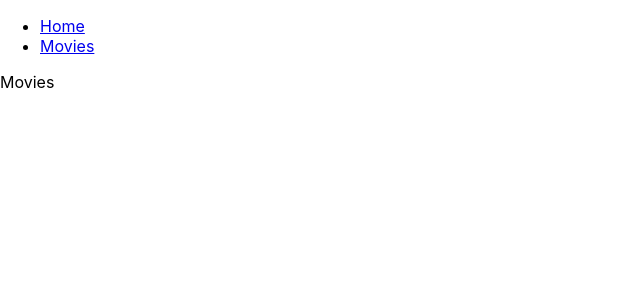
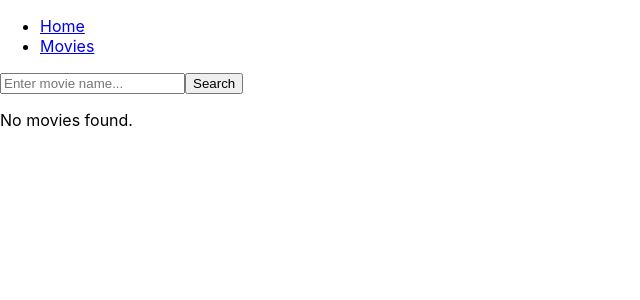
Before and after one commit to IYuliia/goit-react-woolf-hw-05-movies, a React (Create React App) app: page /goit-react-woolf-hw-05-movies/movies in a window 1280 px wide. Shown: the top 300 px of the page, without its empty margins (0-640 px from the left). Built offline with nearby package versions, Linux system fonts and the light colour scheme.

Commit message:
added movies page and api

```diff
--- a/src/api/movies.js
+++ b/src/api/movies.js
@@ -55,3 +55,15 @@ export const getReviewsApi = async movieId => {
     throw error;
   }
 };
+
+export const searchMoviesApi = async query => {
+  try {
+    const response = await axios.get(
+      addApiKey(`search/movie?query=${query}&language=en-US`)
+    );
+    return response.data;
+  } catch (error) {
+    console.error('Error fetching movies:', error);
+    throw error;
+  }
+};
--- a/src/components/Header/Header.jsx
+++ b/src/components/Header/Header.jsx
@@ -8,7 +8,7 @@ const Header = () => {
           <NavLink to="/">Home</NavLink>
         </li>
         <li>
-          <NavLink to="/products">Movies</NavLink>
+          <NavLink to="/movies">Movies</NavLink>
         </li>
       </ul>
     </nav>
--- a/src/pages/MovieDetails/MovieDetails.jsx
+++ b/src/pages/MovieDetails/MovieDetails.jsx
@@ -15,6 +15,7 @@ const MovieDetails = () => {
   const [movie, setMovie] = useState(null);
   const [cast, setCast] = useState([]);
   const [reviews, setReviews] = useState([]);
+  const [showReviews, setShowReviews] = useState(false);
 
   const getMovieDetails = useCallback(async () => {
     try {
@@ -54,9 +55,14 @@ const MovieDetails = () => {
     getMovieDetails();
   }, [getMovieDetails]);
 
+  const handleGoBack = () => {
+    window.history.back();
+  };
+
   return (
     <div>
-      <Link to="/">Go Back</Link>
+      {/* //   <Link to="/">Go Back</Link> */}
+      <button onClick={handleGoBack}>Go Back</button>
       {isLoading && <p>Loading...</p>}
       {error && <p>{error}</p>}
       {movie && (
@@ -78,13 +84,22 @@ const MovieDetails = () => {
               </Link>
             </li>
             <li>
-              <Link to={`/movies/${movieId}/reviews`} onClick={getReviews}>
+              <Link
+                to={`/movies/${movieId}/reviews`}
+                onClick={() => {
+                  getReviews();
+                  setShowReviews(true);
+                }}
+              >
                 Reviews
               </Link>
             </li>
           </ul>
           {cast && <Cast cast={cast} />}
-          {reviews && <Reviews reviews={reviews} />}
+          {showReviews && reviews.length > 0 && <Reviews reviews={reviews} />}
+          {showReviews && reviews.length === 0 && (
+            <p>We don't have any reviews for this movie.</p>
+          )}
         </div>
       )}
     </div>
--- a/src/pages/Movies/Movies.jsx
+++ b/src/pages/Movies/Movies.jsx
@@ -1,7 +1,55 @@
-import React from 'react';
+import React, { useState } from 'react';
+import { Link } from 'react-router-dom';
+import { searchMoviesApi } from '../../api/movies';
 
 const Movies = () => {
-  return <div>Movies</div>;
+  const [query, setQuery] = useState('');
+  const [movies, setMovies] = useState([]);
+  const [isLoading, setIsLoading] = useState(false);
+  const [error, setError] = useState('');
+
+  const handleSearch = async () => {
+    if (!query) return;
+
+    setIsLoading(true);
+    setError('');
+
+    try {
+      const data = await searchMoviesApi(query);
+      setMovies(data.results);
+    } catch (error) {
+      console.log('Error searching movies:', error);
+      setError('Error searching movies');
+    } finally {
+      setIsLoading(false);
+    }
+  };
+
+  return (
+    <div>
+      <div>
+        <input
+          type="text"
+          value={query}
+          onChange={e => setQuery(e.target.value)}
+          placeholder="Enter movie name..."
+        />
+        <button onClick={handleSearch}>Search</button>
+      </div>
+      {isLoading && <p>Loading...</p>}
+      {error && <p>{error}</p>}
+      {movies.length > 0 && (
+        <ul>
+          {movies.map(movie => (
+            <li key={movie.id}>
+              <Link to={`/movies/${movie.id}`}>{movie.title}</Link>
+            </li>
+          ))}
+        </ul>
+      )}
+      {movies.length === 0 && !isLoading && <p>No movies found.</p>}
+    </div>
+  );
 };
 
 export default Movies;
```
